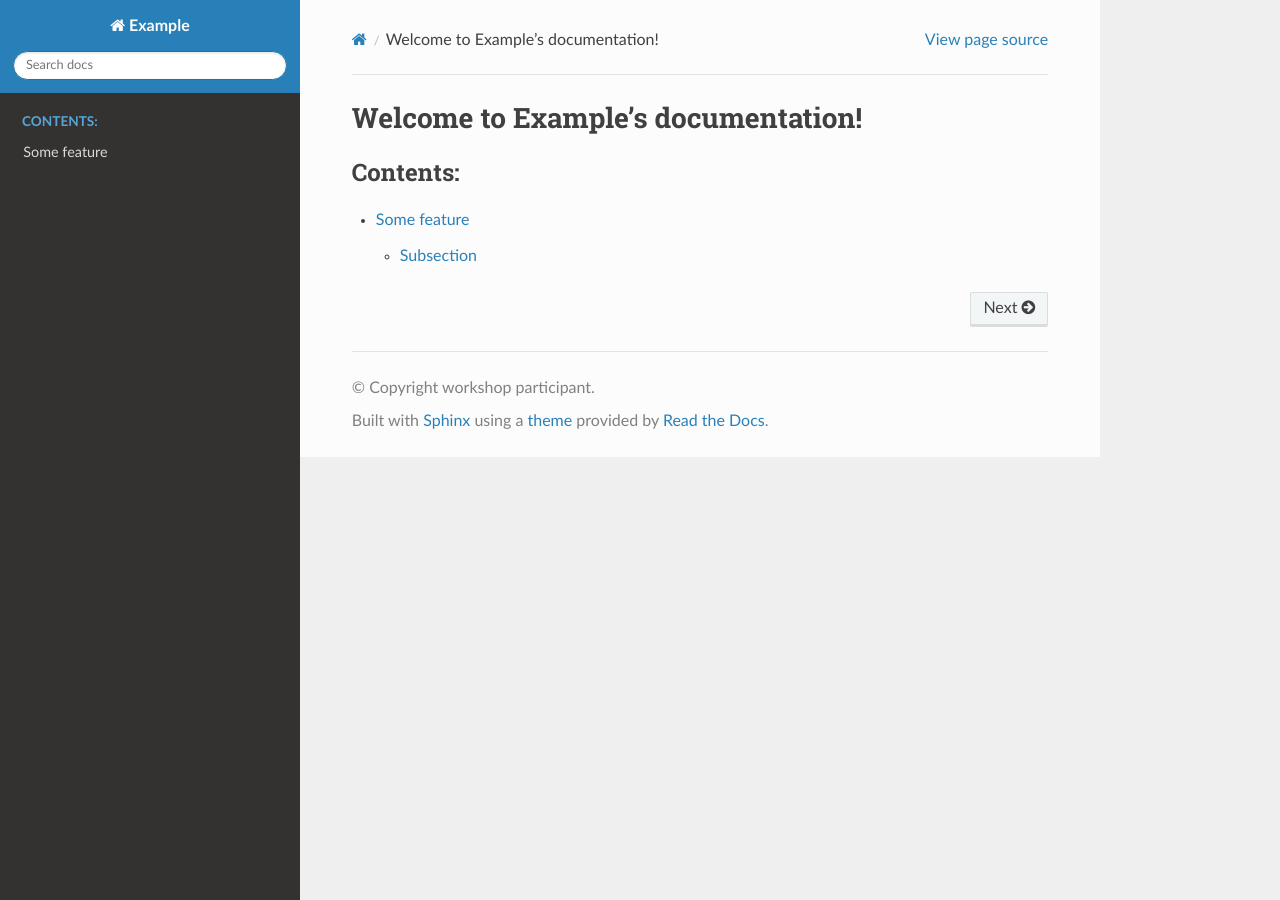
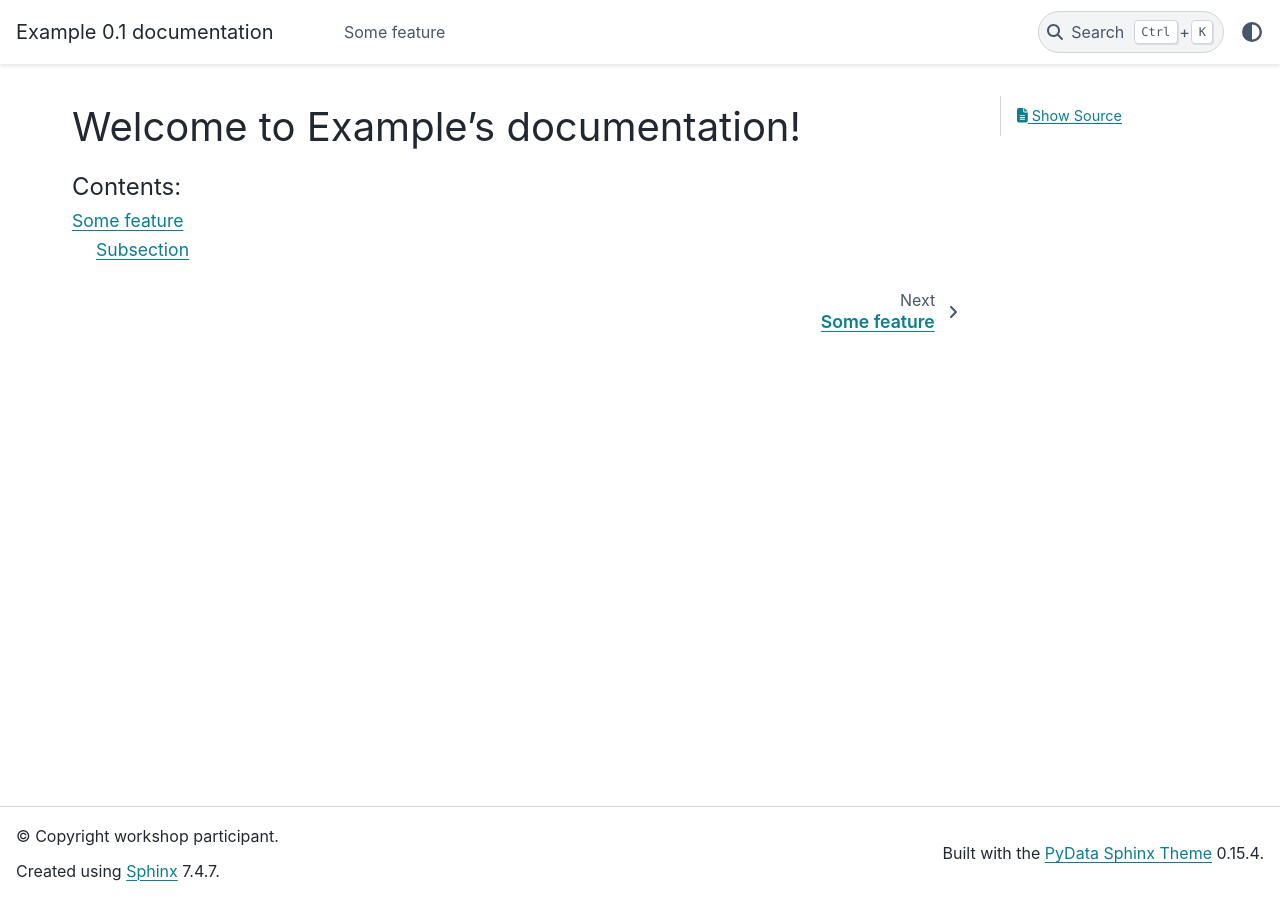
Before and after one commit to barak1412/documentation-example, a Sphinx documentation site: the page built from doc/index.rst, in a window 1280 px wide. Built offline with Sphinx 7.4.7 and the PyData theme 0.15.4, drawn with Linux system fonts in a browser that asks for light colours.

Commit message:
pydata theme

```diff
--- a/doc/conf.py
+++ b/doc/conf.py
@@ -24,5 +24,5 @@ exclude_patterns = ['_build', 'Thumbs.db', '.DS_Store']
 # -- Options for HTML output -------------------------------------------------
 # https://www.sphinx-doc.org/en/master/usage/configuration.html#options-for-html-output
 
-html_theme = 'sphinx_rtd_theme'
+html_theme = "pydata_sphinx_theme"
 html_static_path = ['_static']
--- /dev/null
+++ b/doc/requierments.txt
@@ -0,0 +1,2 @@
+sphinx==7.3.7
+pydata-sphinx-theme==0.15.4
```
Also changed, not shown: 1 other file.
